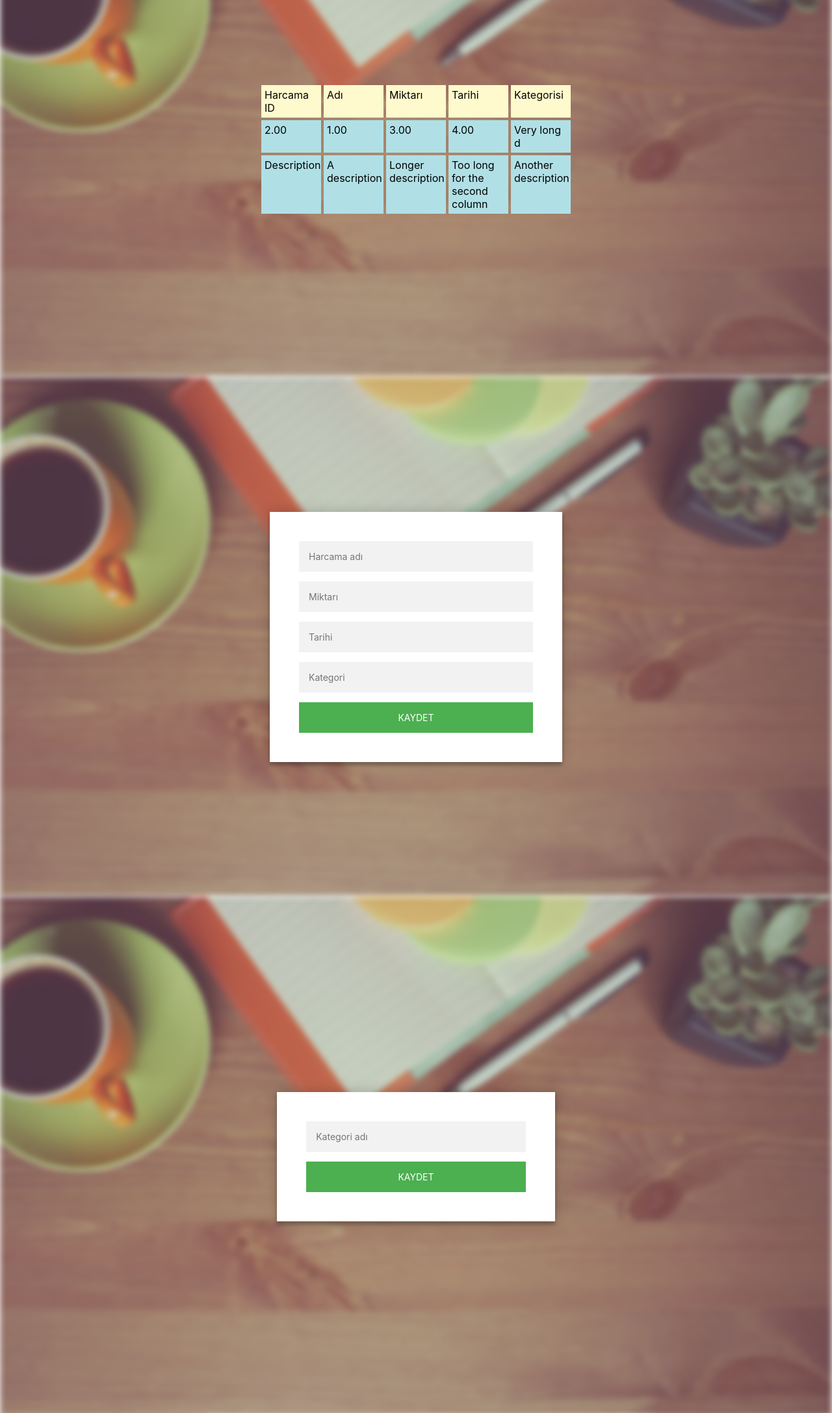
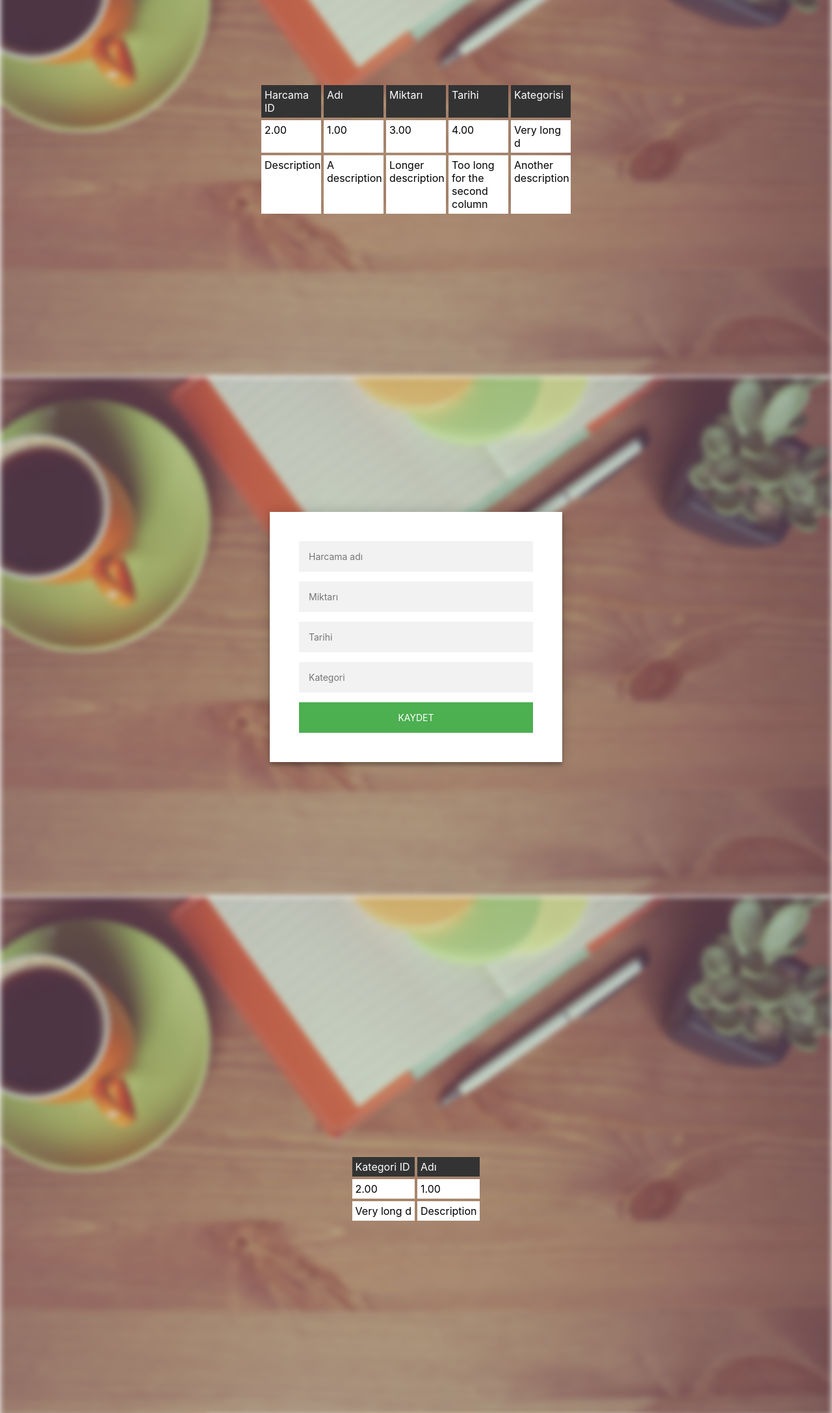
Before and after one commit to eharuncan/ExamplePersonalAccountingTS, a website built with webpack: page public/index.html in a window 1280 px wide. Shown: the part 1820-3995 px from the top of the page at 65% size. Built offline with nearby package versions, Linux system fonts and the light colour scheme.

Commit message:
tamamlandı

```diff
--- a/public/index.html
+++ b/public/index.html
@@ -123,6 +123,24 @@
     </div>
   </div>
 
+  <div id="show-categories-page" class="page">
+    <div class="page-background" style="background-image: url('/public/assets/background.jpg');"></div>
+    <div class="page-content">
+      <div class="data-grid-2-column">
+
+        <div>Kategori ID</div>
+        <div>Adı</div>
+
+        <div>2.00</div>
+        <div>1.00</div>
+
+        <div>Very long d</div>
+        <div>Description</div>
+
+      </div>
+    </div>
+  </div>
+
   <div id="add-category-page" class="page">
     <div class="page-background" style="background-image: url('/public/assets/background.jpg');"></div>
     <div class="page-content">
--- a/public/static/css/style.css
+++ b/public/static/css/style.css
@@ -169,38 +169,36 @@ body {
   color: #1a1a1a;
 }
 
+.data-grid-2-column {
+  display: grid;
+  grid-template-columns: 50% 50%;
+  max-width: 480px;
+}
+.data-grid-2-column>div {
+  margin: 2px;
+  background: rgb(255, 255, 255);
+  padding: 5px;
+}
+.data-grid-2-column>div:nth-child(1),.data-grid-2-column>div:nth-child(2) {
+  color: rgb(255, 255, 255);
+  background: #333;
+}
+
+
 .data-grid-5-column {
   display: grid;
   grid-template-columns: 20% 20% 20% 20% 20%;
   max-width: 480px;
 }
-
 .data-grid-5-column>div {
   margin: 2px;
-  background: powderblue;
+  background: rgb(255, 255, 255);
   padding: 5px;
 }
-
-.data-grid-5-column>div:nth-child(1) {
-  background: lemonchiffon;
+.data-grid-5-column>div:nth-child(1),.data-grid-5-column>div:nth-child(2),.data-grid-5-column>div:nth-child(3),.data-grid-5-column>div:nth-child(4),.data-grid-5-column>div:nth-child(5){
+  color: rgb(255, 255, 255);
+  background: #333;
 }
-
-.data-grid-5-column>div:nth-child(2) {
-  background: lemonchiffon;
-}
-
-.data-grid-5-column>div:nth-child(3) {
-  background: lemonchiffon;
-}
-
-.data-grid-5-column>div:nth-child(4) {
-  background: lemonchiffon;
-}
-
-.data-grid-5-column>div:nth-child(5) {
-  background: lemonchiffon;
-}
-
 
 .footer {
   display: flex;
```
